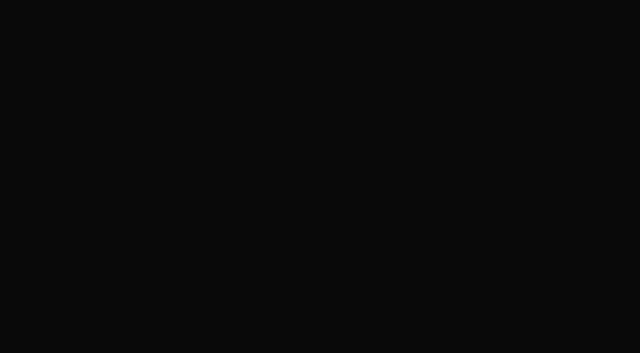
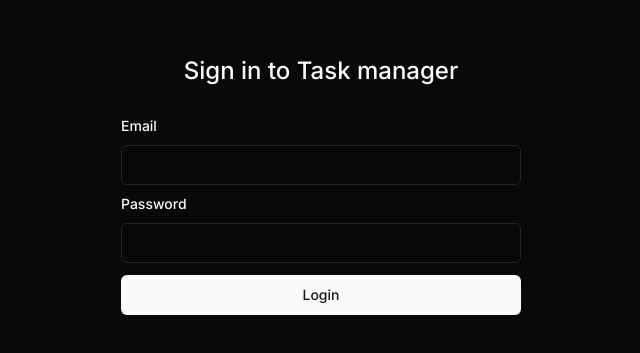
Before and after one commit to Munadil16/task-manager, a React (Vite) app in the folder client/: page /signin in a window 1280 px wide. Before the commit this address had no page. Shown: the part 135-488 px from the top of the page, without its empty margins (319-959 px from the left). Built offline with nearby package versions, Linux system fonts and the light colour scheme.

Commit message:
feat: Add signin page

```diff
--- a/client/src/main.tsx
+++ b/client/src/main.tsx
@@ -4,6 +4,7 @@
 import { BrowserRouter, Route, Routes } from "react-router-dom";
 
 import App from "./App.tsx";
+import SignIn from "./pages/sign-in.tsx";
 import SignUp from "./pages/sign-up.tsx";
 import { Toaster } from "./components/ui/sonner.tsx";
 import { ThemeProvider } from "@/components/theme-provider";
@@ -15,6 +16,7 @@
         <Routes>
           <Route path="/">
             <Route path="" element={<App />} />
+            <Route path="signin" element={<SignIn />} />
             <Route path="signup" element={<SignUp />} />
           </Route>
         </Routes>
--- /dev/null
+++ b/client/src/pages/sign-in.tsx
@@ -0,0 +1,74 @@
+import { toast } from "sonner";
+import { useState } from "react";
+import axios, { AxiosError } from "axios";
+import { Label } from "@/components/ui/label";
+import { Input } from "@/components/ui/input";
+import { useNavigate } from "react-router-dom";
+import { Button } from "@/components/ui/button";
+
+const SignIn = () => {
+  const navigate = useNavigate();
+  const [email, setEmail] = useState<string>("");
+  const [password, setPassword] = useState<string>("");
+
+  const handleSignIn = async (e: React.MouseEvent<HTMLButtonElement>) => {
+    e.preventDefault();
+    const toastId = toast.loading("Signing in...");
+
+    try {
+      const res = await axios.post(
+        `${import.meta.env.VITE_BASE_URL}/api/v1/user/signin`,
+        {
+          email,
+          password,
+        }
+      );
+
+      toast.dismiss(toastId);
+
+      if (res.data.success) {
+        toast.success(res.data.message);
+        navigate("/tasks");
+      }
+    } catch (err) {
+      toast.dismiss(toastId);
+      if (err instanceof AxiosError) {
+        toast.error(err.response?.data.message);
+      } else {
+        toast.error("Something went wrong");
+      }
+    }
+  };
+
+  return (
+    <main className="flex min-h-[80svh] items-center justify-center">
+      <section className="flex w-[90vw] flex-col items-center justify-center gap-8 sm:w-[30rem] lg:w-[25rem]">
+        <h1 className="text-2xl font-medium">Sign in to Task manager</h1>
+
+        <form className="flex w-full flex-col gap-3">
+          <Label htmlFor="email">Email</Label>
+          <Input
+            type="text"
+            id="email"
+            value={email}
+            onChange={(e) => setEmail(e.target.value)}
+          />
+
+          <Label htmlFor="password">Password</Label>
+          <Input
+            type="password"
+            id="password"
+            value={password}
+            onChange={(e) => setPassword(e.target.value)}
+          />
+
+          <Button type="button" className="font-medium" onClick={handleSignIn}>
+            Login
+          </Button>
+        </form>
+      </section>
+    </main>
+  );
+};
+
+export default SignIn;
```
Also changed, not shown: 1 other file (tests, documents, lock files or other folders).
